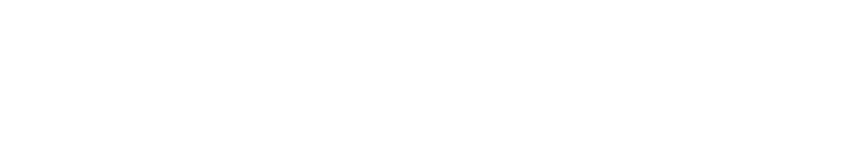
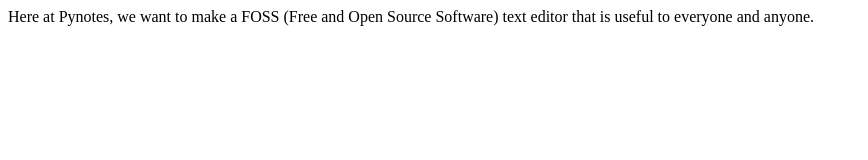
Before and after one commit to Pynotesteam/pynotes.github.io, a plain HTML site: page index.html in a window 1280 px wide. Shown: the whole page, without its empty margins (0-868 px from the left). Drawn offline with Linux system fonts and the light colour scheme.

Commit message:
Update index.html

```diff
--- a/index.html
+++ b/index.html
@@ -3,5 +3,6 @@
   <title>Pynotes|Home</title>
 </head>
   <body>
+Here at Pynotes, we want to make a FOSS (Free and Open Source Software) text editor that is useful to everyone and anyone.
   </body>
 </html>
```
